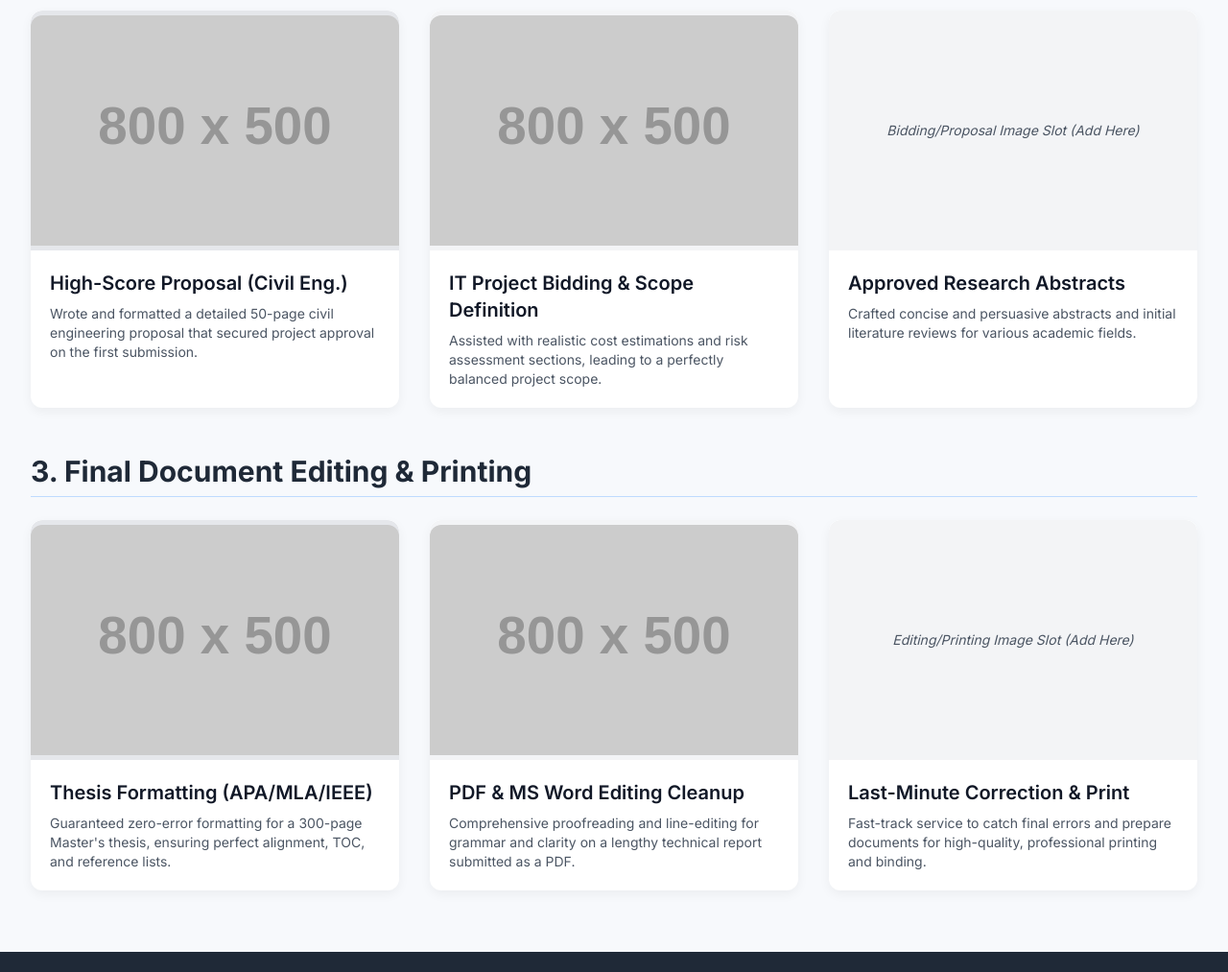
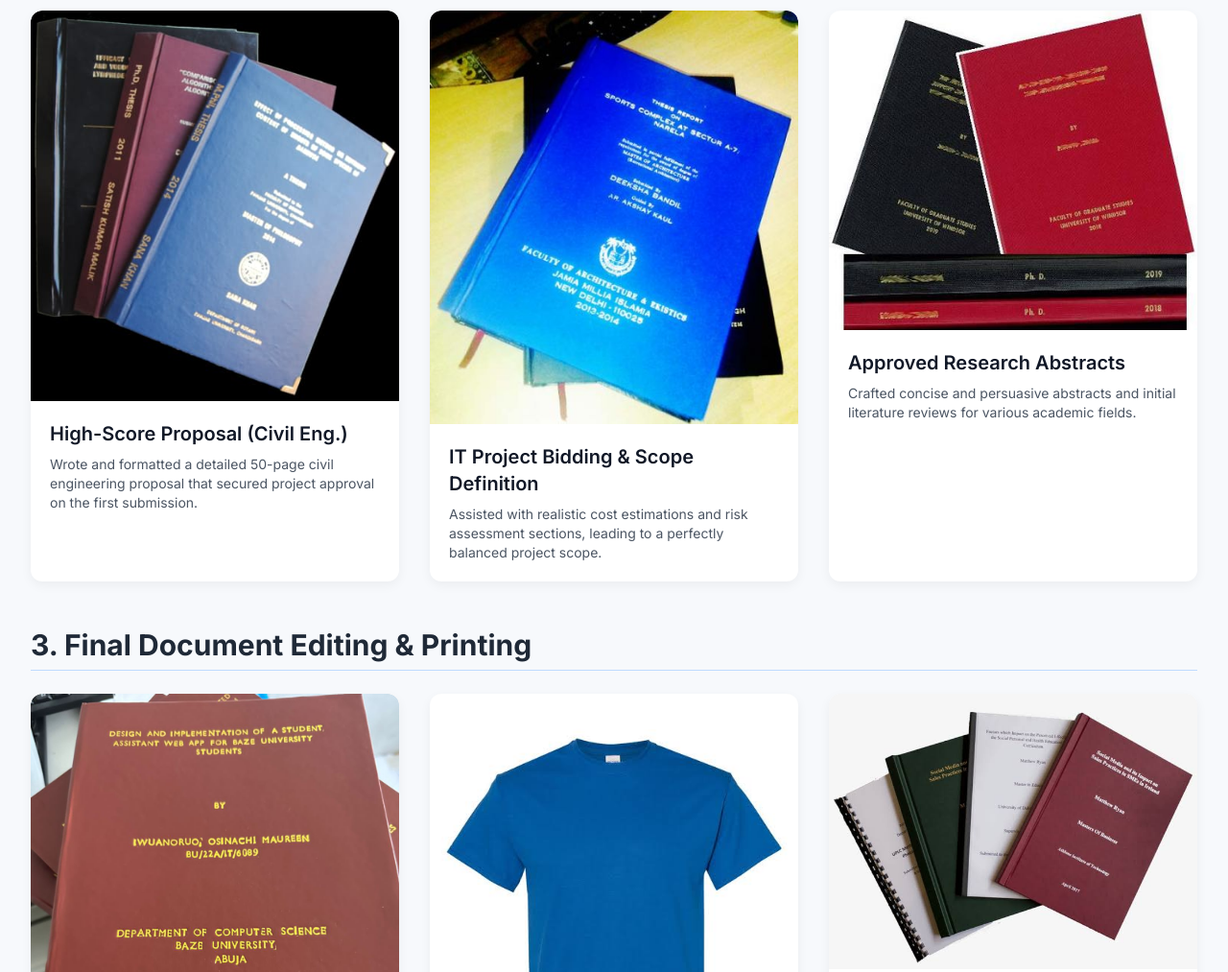
Before and after one commit to Emma-nuel-orji/ProjectHub, a plain HTML site: page portfolio.html in a window 1280 px wide. Shown: the part 920-1933 px from the top of the page at 96% size. Drawn offline with nearby package versions, Linux system fonts and the light colour scheme; placeholder pictures from the web are drawn by us.

Commit message:
first commit

```diff
--- a/portfolio.html
+++ b/portfolio.html
@@ -151,7 +151,7 @@
                         <div class="project-card bg-white rounded-xl">
                             <div class="img-placeholder rounded-t-xl">
                                 <!-- REPLACE THIS with an image of a successful proposal cover page or an "Approved" stamp -->
-                                <img src="https://placehold.co/800x500/ef4444/ffffff?text=Bidding+Success+Proposal" alt="Approved Project Proposal" class="w-full h-auto object-cover rounded-t-xl" onerror="this.src='https://placehold.co/800x500/ef4444/ffffff?text=Bidding+Success+Proposal';">
+                                <img src="img/IMG-20251103-WA0010.jpg" alt="Approved Project Proposal" class="w-full h-auto object-cover rounded-t-xl" onerror="this.src='https://placehold.co/800x500/ef4444/ffffff?text=Bidding+Success+Proposal';">
                             </div>
                             <div class="p-5">
                                 <h3 class="text-xl font-semibold text-gray-900 mb-2">High-Score Proposal (Civil Eng.)</h3>
@@ -165,7 +165,7 @@
                         <div class="project-card bg-white rounded-xl">
                             <div class="img-placeholder rounded-t-xl bg-gray-100">
                                 <!-- REPLACE THIS with an image related to cost/time management or a clean timeline -->
-                                <img src="https://placehold.co/800x500/f59e0b/ffffff?text=Risk+Assessment+%26+Timeline" alt="Project Timeline Management" class="w-full h-auto object-cover rounded-t-xl" onerror="this.src='https://placehold.co/800x500/f59e0b/ffffff?text=Risk+Assessment+%26+Timeline';">
+                                <img src="img/IMG-20251103-WA0011.jpg" alt="Project Timeline Management" class="w-full h-auto object-cover rounded-t-xl" onerror="this.src='https://placehold.co/800x500/f59e0b/ffffff?text=Risk+Assessment+%26+Timeline';">
                             </div>
                             <div class="p-5">
                                 <h3 class="text-xl font-semibold text-gray-900 mb-2">IT Project Bidding & Scope Definition</h3>
@@ -178,7 +178,8 @@
                         <!-- Bidding Project Card 3 -->
                         <div class="project-card bg-white rounded-xl">
                             <div class="img-placeholder rounded-t-xl bg-gray-100">
-                                <span class="text-sm">Bidding/Proposal Image Slot (Add Here)</span>
+                                <!-- <span class="text-sm">Bidding/Proposal Image Slot (Add Here)</span> -->
+                                 <img src="img/IMG-20251103-WA0012.jpg" alt="Project Timeline Management" class="w-full h-auto object-cover rounded-t-xl" onerror="this.src='https://placehold.co/800x500/f59e0b/ffffff?text=Risk+Assessment+%26+Timeline';">
                             </div>
                             <div class="p-5">
                                 <h3 class="text-xl font-semibold text-gray-900 mb-2">Approved Research Abstracts</h3>
@@ -202,7 +203,7 @@
                         <div class="project-card bg-white rounded-xl">
                             <div class="img-placeholder rounded-t-xl">
                                 <!-- REPLACE THIS with an image of a professionally bound thesis or report -->
-                                <img src="https://placehold.co/800x500/14b8a6/ffffff?text=Thesis+Final+Bound+Copy" alt="Professionally Bound Thesis" class="w-full h-auto object-cover rounded-t-xl" onerror="this.src='https://placehold.co/800x500/14b8a6/ffffff?text=Thesis+Final+Bound+Copy';">
+                                <img src="img/IMG-20251103-WA0013.jpg" alt="Professionally Bound Thesis" class="w-full h-auto object-cover rounded-t-xl" onerror="this.src='https://placehold.co/800x500/14b8a6/ffffff?text=Thesis+Final+Bound+Copy';">
                             </div>
                             <div class="p-5">
                                 <h3 class="text-xl font-semibold text-gray-900 mb-2">Thesis Formatting (APA/MLA/IEEE)</h3>
@@ -216,7 +217,7 @@
                         <div class="project-card bg-white rounded-xl">
                             <div class="img-placeholder rounded-t-xl bg-gray-100">
                                 <!-- REPLACE THIS with an image showing track changes/clean-up process -->
-                                <img src="https://placehold.co/800x500/6366f1/ffffff?text=Document+Proofreading" alt="Proofreading Marks" class="w-full h-auto object-cover rounded-t-xl" onerror="this.src='https://placehold.co/800x500/6366f1/ffffff?text=Document+Proofreading';">
+                                <img src="img/IMG-20251103-WA0014.jpg" alt="Proofreading Marks" class="w-full h-auto object-cover rounded-t-xl" onerror="this.src='https://placehold.co/800x500/6366f1/ffffff?text=Document+Proofreading';">
                             </div>
                             <div class="p-5">
                                 <h3 class="text-xl font-semibold text-gray-900 mb-2">PDF & MS Word Editing Cleanup</h3>
@@ -229,7 +230,8 @@
                         <!-- Editing Project Card 3 -->
                         <div class="project-card bg-white rounded-xl">
                             <div class="img-placeholder rounded-t-xl bg-gray-100">
-                                <span class="text-sm">Editing/Printing Image Slot (Add Here)</span>
+                                <!-- <span class="text-sm">Editing/Printing Image Slot (Add Here)</span> -->
+                                 <img src="img/IMG-20251103-WA0015.jpg" alt="Project Timeline Management" class="w-full h-auto object-cover rounded-t-xl" onerror="this.src='img/IMG-20251103-WA0015.jpg';">
                             </div>
                             <div class="p-5">
                                 <h3 class="text-xl font-semibold text-gray-900 mb-2">Last-Minute Correction & Print</h3>
```
